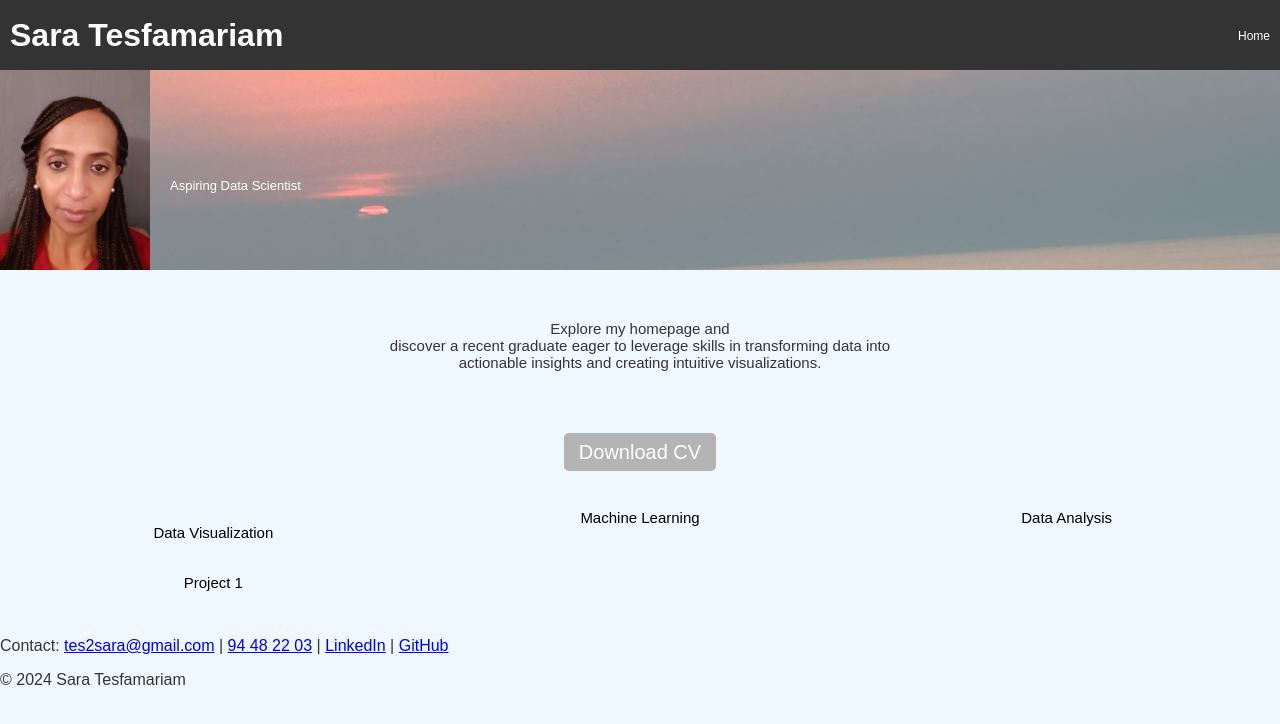
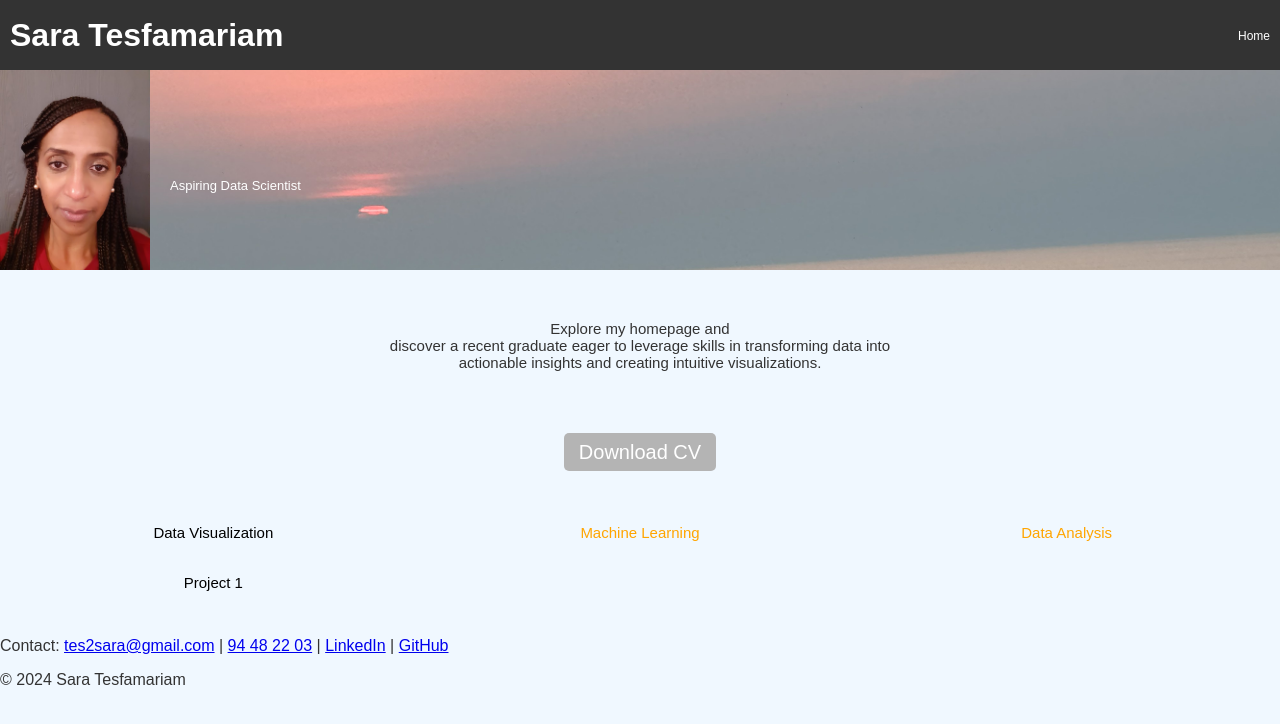
Before and after one commit to tes2sara/sara_tesfamariam, a Jekyll site: the page built from index.md, in a window 1280 px wide. Shown: the top 724 px of the page. Built offline with Jekyll 4.4.1, drawn with Linux system fonts in a browser that asks for light colours; Markdown is read by kramdown in place of the engine named in the settings.

Commit message:
Update index.md

```diff
--- a/index.md
+++ b/index.md
@@ -33,9 +33,9 @@ title: Home
        <br> <a href="https://github.com/tes2sara/Project-1" style="color:black; text-decoration:none; font-size: 15px;">Project 1</a>
     </div>
     <div style="flex: 1; padding: 25px; text-align: center;">
-        <a href="project2.md" style="color: black; text-decoration: none; font-size: 15px;">Machine Learning</a>
+        <p style="color: orange; text-decoration: none; font-size: 15px;">Machine Learning</p>
     </div>
     <div style="flex: 1; padding: 25px; text-align: center;">
-        <a href="project3.md" style="color: black; text-decoration: none; font-size: 15px;">Data Analysis</a>
+        <p style="color: orange; text-overflow:clip; text-decoration: none; font-size: 15px;">Data Analysis</p>
     </div>
 </div>
```
